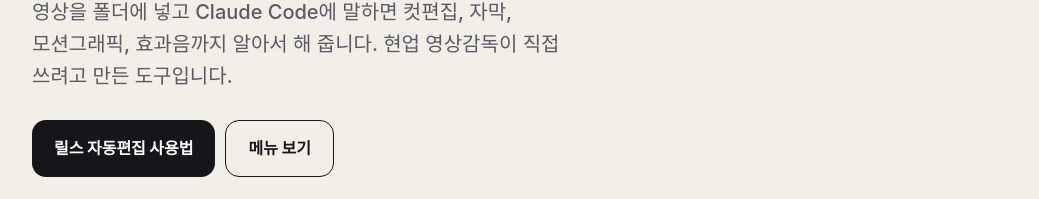
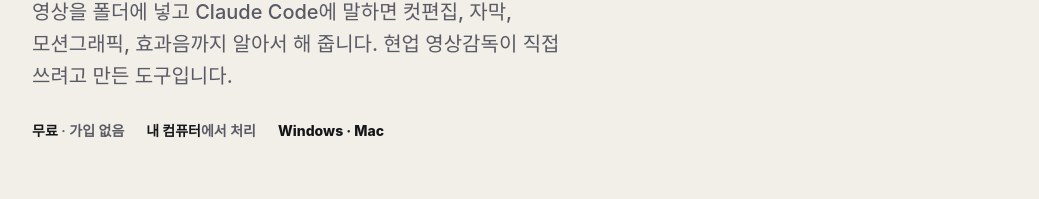
Before and after one commit to keun4jang/reels-kit, a plain HTML site: page docs/index.html in a window 1280 px wide. Shown: the part 393-592 px from the top of the page, without its empty margins (120-1159 px from the left). Drawn offline with Linux system fonts and the light colour scheme; a web font is replaced by a local one.

Commit message:
첫 화면 버튼 정리

```diff
--- a/docs/index.html
+++ b/docs/index.html
@@ -177,10 +177,6 @@ footer a{color:var(--sub)}
  <span class="eyebrow">Claude Code용 무료 키트</span>
  <h1>찍기만 하세요.<br>편집은 <mark>말 한마디</mark>로.</h1>
  <p class="lead">영상을 폴더에 넣고 Claude Code에 말하면 컷편집, 자막, 모션그래픽, 효과음까지 알아서 해 줍니다. 현업 영상감독이 직접 쓰려고 만든 도구입니다.</p>
- <div class="btns">
-  <a class="btn dark" href="#edit">릴스 자동편집 사용법</a>
-  <a class="btn line" href="#menu">메뉴 보기</a>
- </div>
  <div class="facts"><span><b>무료</b> · 가입 없음</span><span><b>내 컴퓨터</b>에서 처리</span><span><b>Windows · Mac</b></span></div>
 </div>
 
```
Also changed, not shown: docs/en.html (+0 -4 lines).
